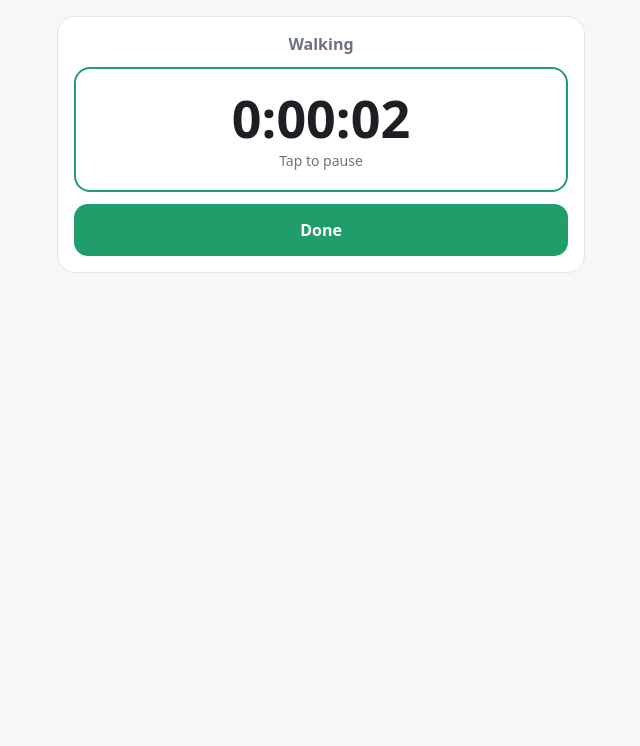
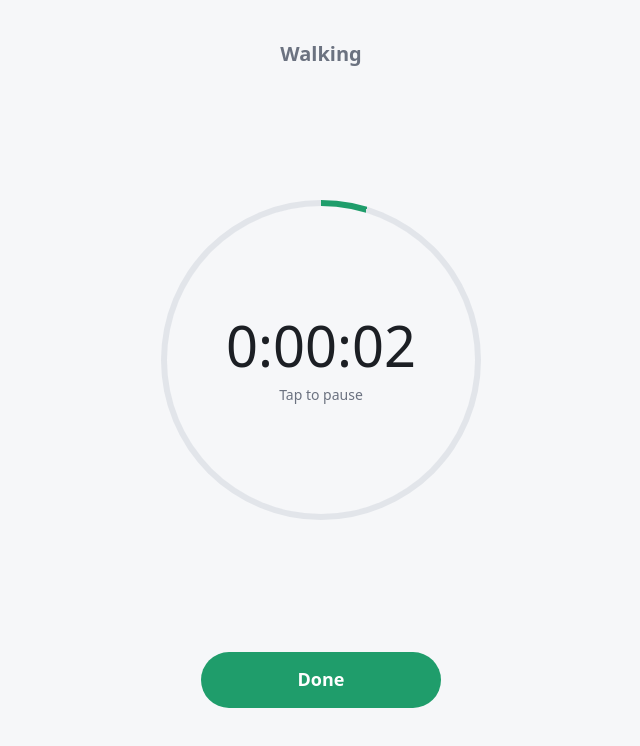
Before and after one commit to YoniGelband/fitnice, a plain HTML site: page index.html in a window 1280 px wide. Both pictures are taken after a click on the button "Walking". Shown: the whole page, without its empty margins (319-959 px from the left). Drawn offline with Linux system fonts and the light colour scheme.

Commit message:
Round stopwatch-style workout clock with pill Done button
The clock is a ring that sweeps once per minute, turns grey and blinks
when paused. Also records the GitHub Pages deploy in the plan.

Co-Authored-By: Claude Fable 5.2 <noreply@anthropic.com>
Claude-Session: https://claude.ai/code/session_013uJmStig3AdmfA85u17uqf

```diff
--- a/js/ui-exercise.js
+++ b/js/ui-exercise.js
@@ -8,7 +8,7 @@ import { el } from './dom.js';
 
 const MS_PER_MINUTE = 60 * 1000;
 const MS_PER_HOUR = 60 * MS_PER_MINUTE;
-const TICK_MS = 250;
+const TICK_MS = 100;
 
 // onWorkoutChange is called whenever a workout starts or ends, so the app
 // can switch between the Exercise screen and the clock screen.
@@ -23,6 +23,7 @@ export function initExerciseScreen(storage, onWorkoutChange) {
   const minutesInput = document.getElementById('done-minutes');
 
   let clockText = null; // the element showing the running time, when a workout is on
+  let clockRing = null; // the round button around it
   let tickHandle = null;
   let done = null; // what the Done dialog is confirming: { elapsedMs, wasRunning }
 
@@ -31,10 +32,15 @@ export function initExerciseScreen(storage, onWorkoutChange) {
     return type ? type.name : 'Workout';
   }
 
-  // Redraw only the clock's digits. Runs several times a second.
+  // Redraw only the clock's digits and ring. Runs several times a second.
   function tick() {
     const active = storage.data.activeTimer;
-    if (active && clockText) clockText.textContent = clock(timer.elapsedMs(active, Date.now()));
+    if (!active || !clockText) return;
+
+    const elapsedMs = timer.elapsedMs(active, Date.now());
+    clockText.textContent = clock(elapsedMs);
+    // The ring fills once per minute: 0 at :00, 0.5 at :30.
+    clockRing.style.setProperty('--sweep', (elapsedMs % MS_PER_MINUTE) / MS_PER_MINUTE);
   }
 
   // One button per exercise type the user has not removed.
@@ -74,20 +80,22 @@ export function initExerciseScreen(storage, onWorkoutChange) {
 
     if (!active) {
       clockText = null;
+      clockRing = null;
       workoutBox.replaceChildren();
       return;
     }
 
     const running = timer.isRunning(active);
     clockText = el('span', { class: 'clock-time' });
+    clockRing = el('button', { type: 'button', class: running ? 'clock' : 'clock paused', onclick: togglePause }, [
+      clockText,
+      el('span', { class: 'clock-hint', text: running ? 'Tap to pause' : 'Paused - tap to resume' }),
+    ]);
 
     workoutBox.replaceChildren(
       el('div', { class: 'workout-panel' }, [
         el('div', { class: 'workout-name', text: typeName(active.typeId) }),
-        el('button', { type: 'button', class: running ? 'clock' : 'clock paused', onclick: togglePause }, [
-          clockText,
-          el('span', { class: 'clock-hint', text: running ? 'Tap to pause' : 'Paused - tap to resume' }),
-        ]),
+        clockRing,
         el('button', { type: 'button', class: 'done-button', text: 'Done', onclick: openDone }),
       ]),
     );
--- a/styles.css
+++ b/styles.css
@@ -107,57 +107,101 @@ button {
   border-color: var(--accent);
 }
 
-/* The running workout. */
+/* The running workout: name on top, a round clock in the middle, Done at the bottom. */
 .workout-panel {
   display: flex;
   flex-direction: column;
   align-items: center;
-  gap: 12px;
-  padding: 16px;
-  border: 1px solid var(--border);
-  border-radius: 18px;
-  background: var(--surface);
+  justify-content: space-between;
+  gap: 24px;
+  /* Full screen height, minus the page's own top and bottom padding. */
+  min-height: calc(100dvh - 100px - env(safe-area-inset-bottom));
+  padding: 24px 0 8px;
 }
 
 .workout-name {
+  font-size: 1.25rem;
   font-weight: 600;
   color: var(--muted);
 }
 
+/* The ring is a circle painted with two colours: accent up to --sweep
+   (how far through the current minute we are), grey for the rest.
+   The ::before circle covers the middle, leaving only a thin ring visible. */
 .clock {
+  --sweep: 0;
+  position: relative;
   display: flex;
   flex-direction: column;
   align-items: center;
-  width: 100%;
-  padding: 20px 8px;
-  border: 2px solid var(--accent);
-  border-radius: 16px;
-  background: none;
+  justify-content: center;
+  width: min(80vw, 320px);
+  aspect-ratio: 1;
+  padding: 0;
+  border: 0;
+  border-radius: 50%;
+  background: conic-gradient(var(--accent) calc(var(--sweep) * 1turn), var(--border) 0);
+  -webkit-tap-highlight-color: transparent;
+}
+
+.clock::before {
+  content: "";
+  position: absolute;
+  inset: 6px;
+  border-radius: 50%;
+  background: var(--bg);
+}
+
+.clock-time,
+.clock-hint {
+  position: relative; /* sit above the ::before circle */
 }
 
 .clock-time {
-  font-size: 3.25rem;
-  font-weight: 700;
+  font-size: clamp(2.5rem, 13vw, 3.5rem);
+  font-weight: 300;
   font-variant-numeric: tabular-nums;
   line-height: 1.1;
 }
 
 .clock-hint {
-  margin-top: 4px;
+  margin-top: 8px;
   font-size: 0.875rem;
   color: var(--muted);
 }
 
 .clock.paused {
-  border-style: dashed;
-  border-color: var(--muted);
+  background: conic-gradient(var(--muted) calc(var(--sweep) * 1turn), var(--border) 0);
 }
 
 .clock.paused .clock-time {
-  opacity: 0.45;
+  animation: blink 1.2s steps(1) infinite;
 }
 
-.done-button,
+@keyframes blink {
+  50% { opacity: 0.3; }
+}
+
+/* People who switched off animations on their phone get a steady, faded time. */
+@media (prefers-reduced-motion: reduce) {
+  .clock.paused .clock-time {
+    animation: none;
+    opacity: 0.5;
+  }
+}
+
+/* A pill: fully rounded ends. */
+.done-button {
+  width: min(60vw, 240px);
+  min-height: 56px;
+  border: 0;
+  border-radius: 999px;
+  background: var(--accent);
+  color: #ffffff;
+  font-size: 1.125rem;
+  font-weight: 700;
+}
+
 dialog button.primary {
   width: 100%;
   min-height: 52px;
```
Also changed, not shown: 2 other files.
